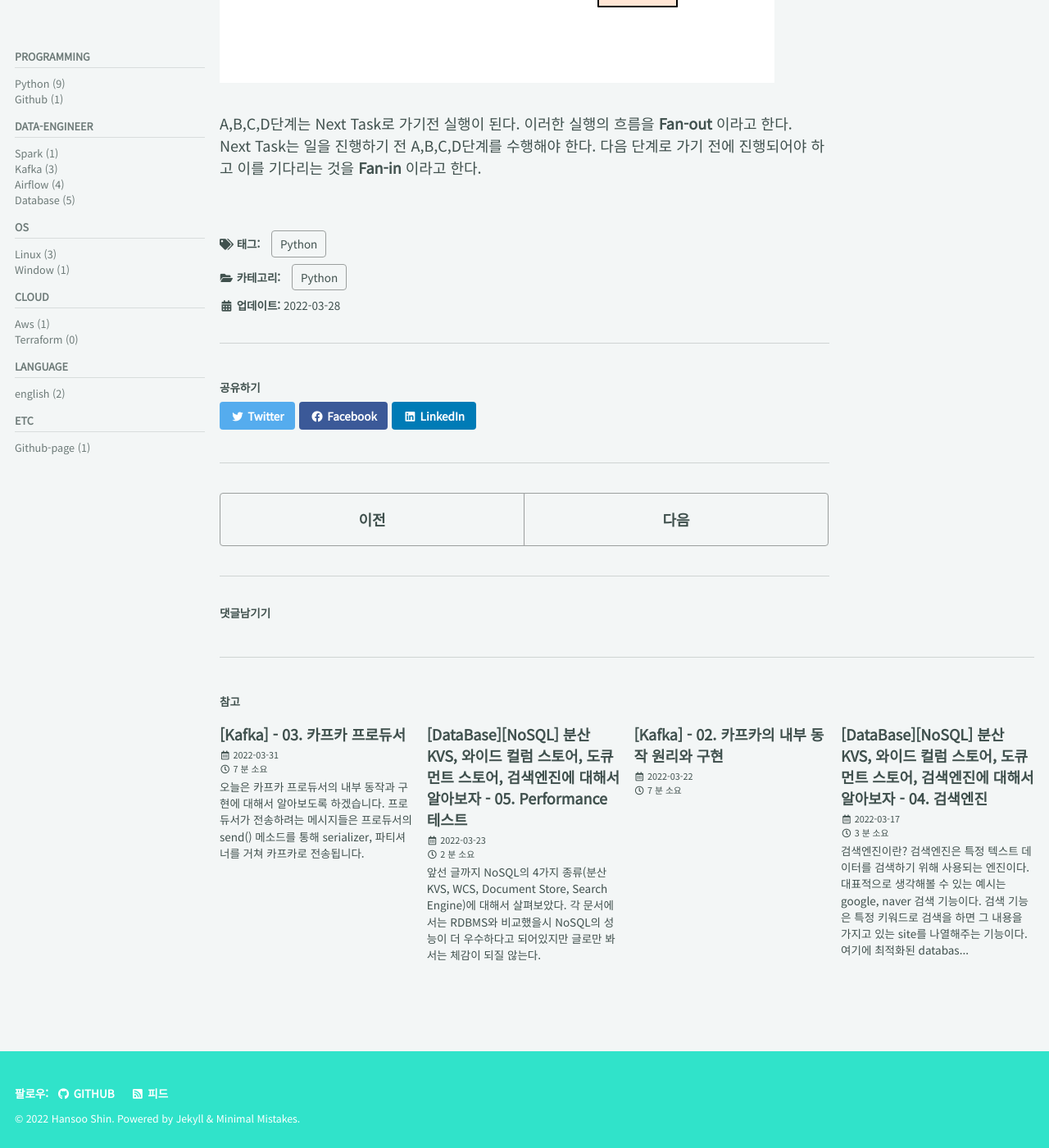
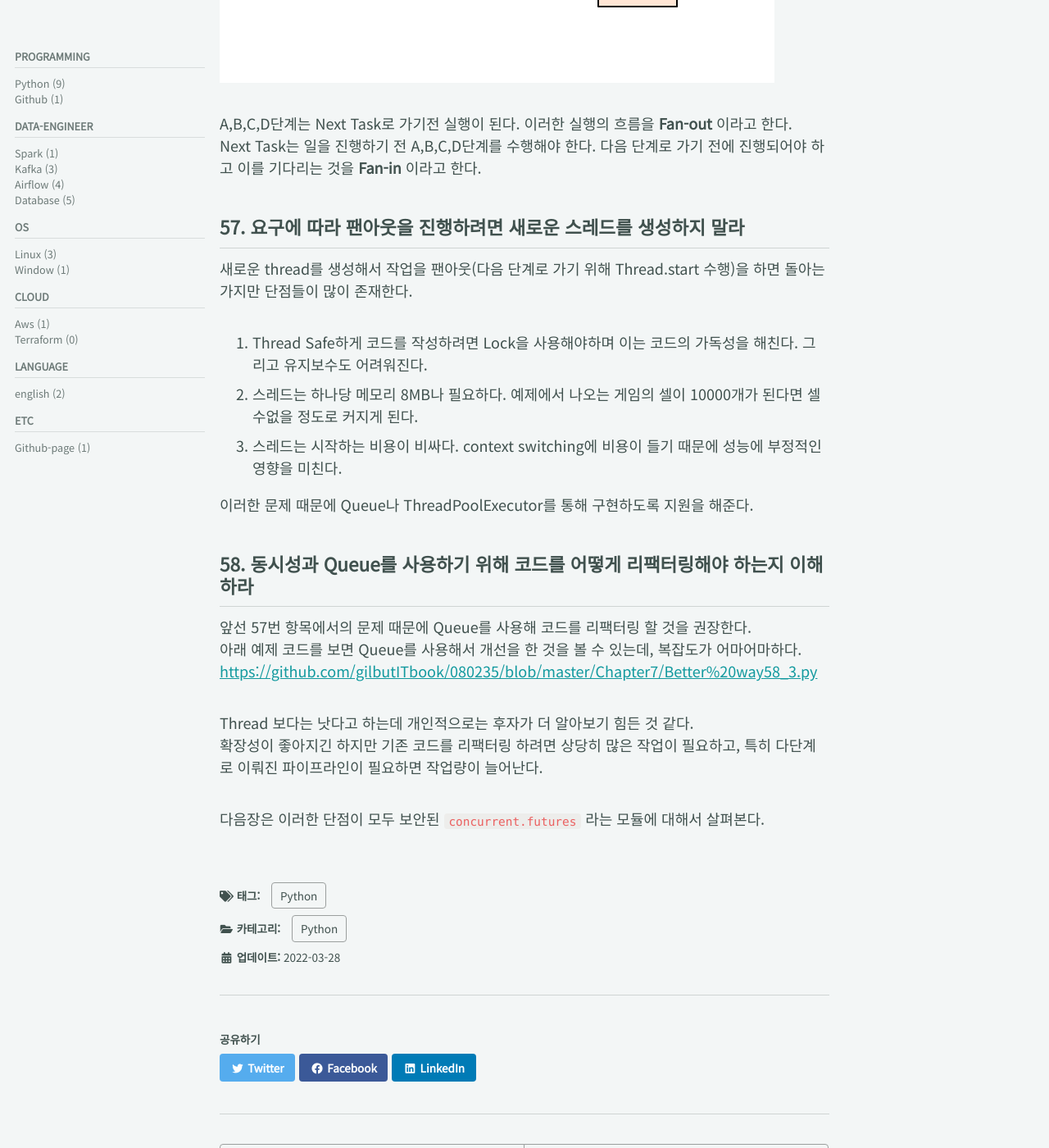
Before and after one commit to dlgldgldgld/dlgldgldgld.github.io, a Jekyll site: the page built from _posts/Python/2022-03-28-effective_python-ch7.md, in a window 1280 px wide and 1400 px high, scrolled down 6278 px. Shown: the whole window at 82% size. Built offline with Jekyll 4.4.1, drawn with Linux system fonts in a browser that asks for light colours; cached includes are drawn as plain includes; comment, search, counter and statistics services are not loaded; some of the changed text lies outside the part shown.

Commit message:
post update

```diff
--- a/_posts/Python/2022-03-28-effective_python-ch7.md
+++ b/_posts/Python/2022-03-28-effective_python-ch7.md
@@ -219,3 +219,22 @@ expected=5000000, found=5000000
 
 A,B,C,D단계는 Next Task로 가기전 실행이 된다. 이러한 실행의 흐름을 **Fan-out** 이라고 한다.
 Next Task는 일을 진행하기 전 A,B,C,D단계를 수행해야 한다. 다음 단계로 가기 전에 진행되어야 하고 이를 기다리는 것을 **Fan-in** 이라고 한다.
+
+## 57. 요구에 따라 팬아웃을 진행하려면 새로운 스레드를 생성하지 말라
+새로운 thread를 생성해서 작업을 팬아웃(다음 단계로 가기 위해 Thread.start 수행)을 하면 돌아는 가지만 단점들이 많이 존재한다.
+
+1. Thread Safe하게 코드를 작성하려면 Lock을 사용해야하며 이는 코드의 가독성을 해친다. 그리고 유지보수도 어려워진다.
+2. 스레드는 하나당 메모리 8MB나 필요하다. 예제에서 나오는 게임의 셀이 10000개가 된다면 셀수없을 정도로 커지게 된다.
+3. 스레드는 시작하는 비용이 비싸다. context switching에 비용이 들기 때문에 성능에 부정적인 영향을 미친다.
+
+이러한 문제 때문에 Queue나 ThreadPoolExecutor를 통해 구현하도록 지원을 해준다.
+
+## 58. 동시성과 Queue를 사용하기 위해 코드를 어떻게 리팩터링해야 하는지 이해하라
+앞선 57번 항목에서의 문제 때문에 Queue를 사용해 코드를 리팩터링 할 것을 권장한다.
+아래 예제 코드를 보면 Queue를 사용해서 개선을 한 것을 볼 수 있는데, 복잡도가 어마어마하다.
+<https://github.com/gilbutITbook/080235/blob/master/Chapter7/Better%20way58_3.py>
+
+Thread 보다는 낫다고 하는데 개인적으로는 후자가 더 알아보기 힘든 것 같다.
+확장성이 좋아지긴 하지만 기존 코드를 리팩터링 하려면 상당히 많은 작업이 필요하고, 특히 다단계로 이뤄진 파이프라인이 필요하면 작업량이 늘어난다.
+
+다음장은 이러한 단점이 모두 보안된 `concurrent.futures` 라는 모듈에 대해서 살펴본다.
```
